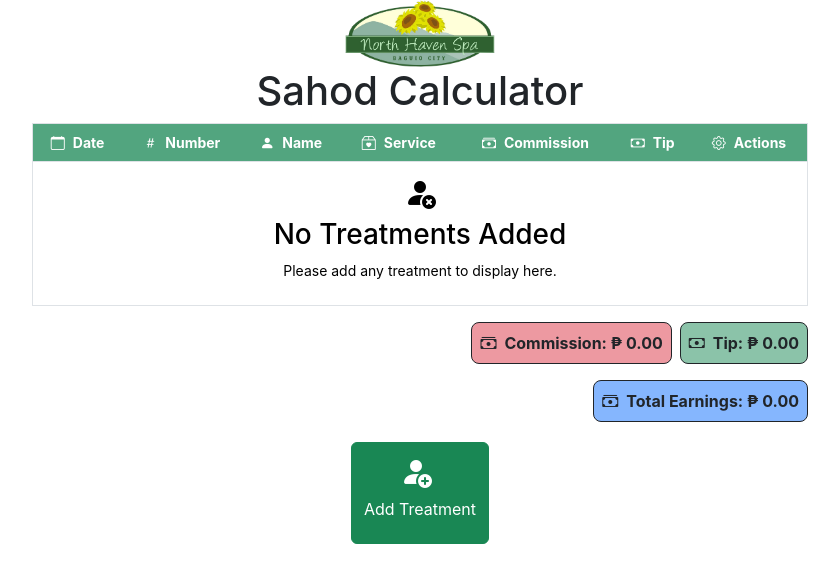
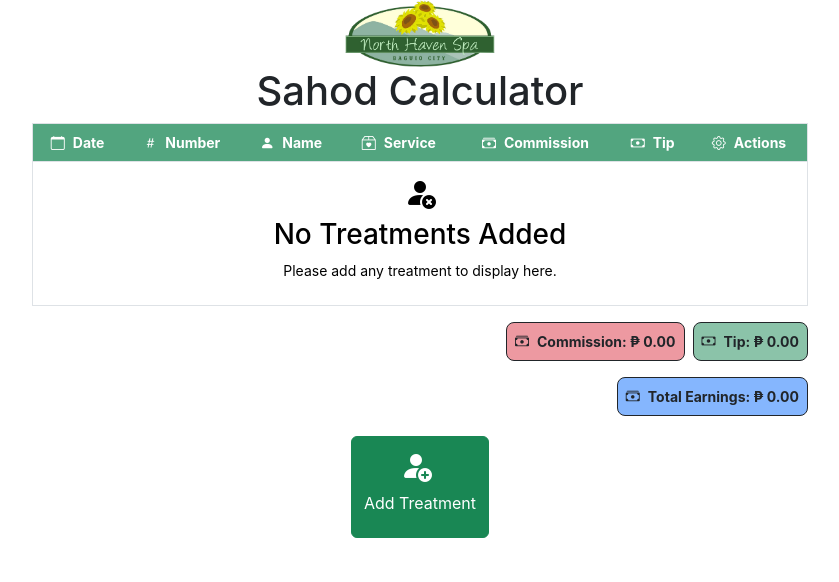
Before and after one commit to calbejeram/NHStreatments, a React (Create React App) app: page / in a window 1280 px wide. Shown: the top 582 px of the page, without its empty margins (220-1059 px from the left). Built offline with nearby package versions, Linux system fonts and the light colour scheme.

Commit message:
Made other fonts small

```diff
--- a/src/assets/components/TreatmentsTable.jsx
+++ b/src/assets/components/TreatmentsTable.jsx
@@ -103,15 +103,15 @@ function TreatmentsTable() {
         </button>
       </div>
       <div className="mb-1 d-flex align-items-end justify-content-end w-100">
-        <p className="fw-bold bg-primary bg-opacity-50 rounded-3 p-2 border border-dark">
+        <p className="fw-bold bg-primary bg-opacity-50 rounded-3 p-2 border border-dark small">
           <i className="bi bi-cash-stack me-2"></i>Total Earnings: ₱ {totalCombined.toFixed(2)}
         </p>
       </div>
       <div className="mb-3 d-flex align-items-end justify-content-end w-100">
-        <p className="me-2 fw-bold bg-danger bg-opacity-50 rounded-3 p-2 border border-dark m-0">
+        <p className="me-2 fw-bold bg-danger bg-opacity-50 rounded-3 p-2 border border-dark m-0 small">
           <i className="bi bi-cash-stack me-2"></i>Commission: ₱ {overallCommission.toFixed(2)}
         </p>
-        <p className="fw-bold bg-success bg-opacity-50 rounded-3 border border-dark p-2 m-0">
+        <p className="fw-bold bg-success bg-opacity-50 rounded-3 border border-dark p-2 m-0 small">
           <i className="bi bi-cash me-2"></i>Tip: ₱ {overallTip.toFixed(2)}
         </p>
       </div>
@@ -152,7 +152,7 @@ function TreatmentsTable() {
             treatmentsData.map((info, index) => (
               <tr key={index}>
                 {index === 0 || info.treatmentDate !== treatmentsData[index - 1].treatmentDate ? (
-                  <td rowSpan={dateRows[info.treatmentDate].length} className="align-middle fw-bold bg-success bg-opacity-25">
+                  <td rowSpan={dateRows[info.treatmentDate].length} className="align-middle fw-bold bg-success bg-opacity-25 small">
                     {new Date(info.treatmentDate).toLocaleDateString('en-US', { year: '2-digit', month: 'numeric', day: 'numeric' })}
                   </td>
                 ) : null}
```
